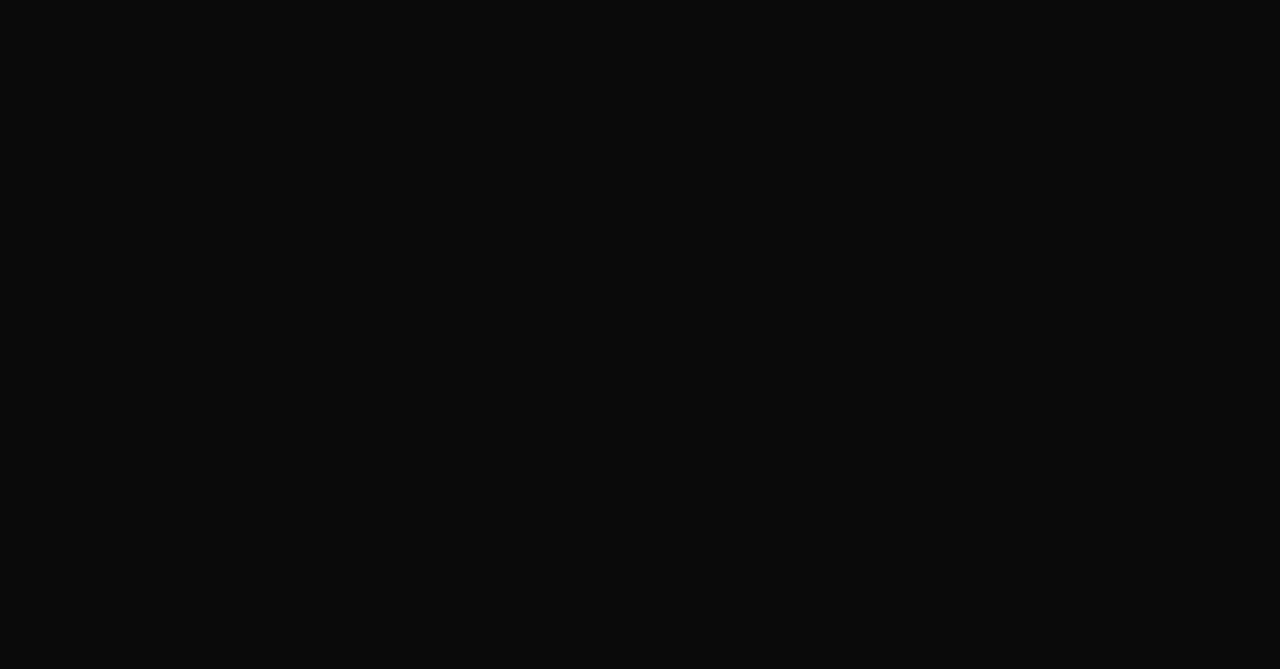
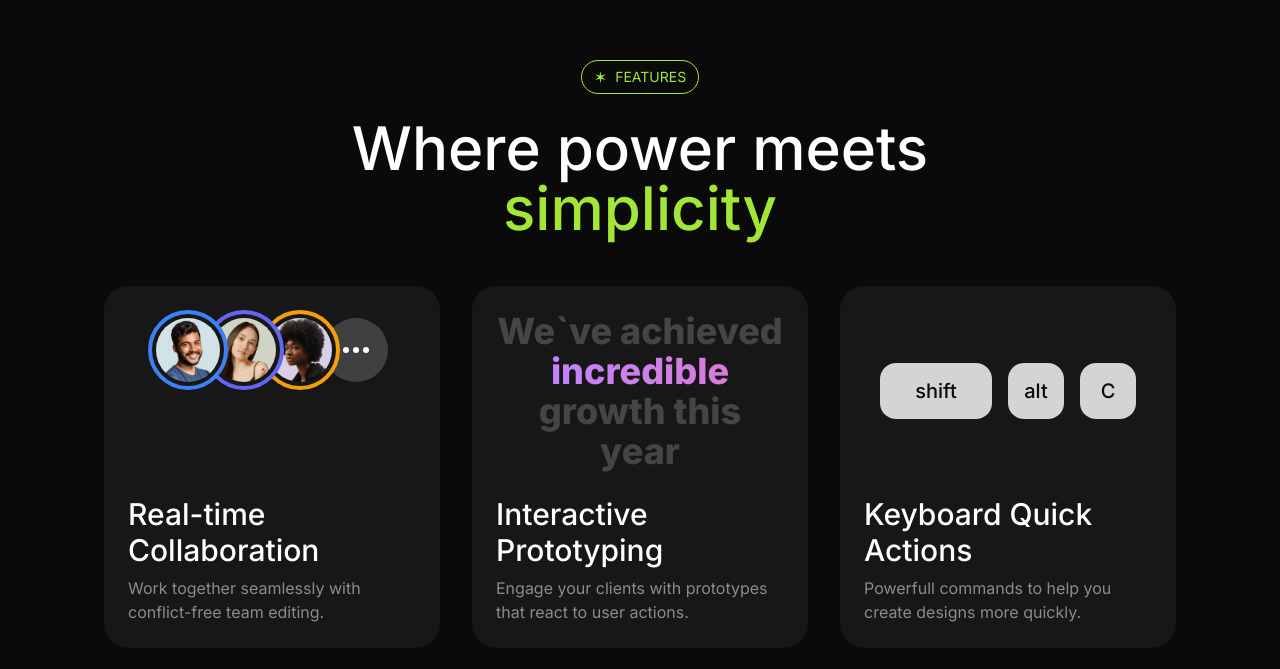
Before and after one commit to ArthurFialho/ui-saas, a Next.js app: page / in a window 1280 px wide. Shown: the part 2128-2797 px from the top of the page. Before the commit the page ends 2092 px from the top, so only its background shows below. Built offline with nearby package versions, Linux system fonts and the light colour scheme.

Commit message:
feat:add Features sectiob and add Key, FeatureCard and Avatar component

```diff
--- a/src/app/layout.tsx
+++ b/src/app/layout.tsx
@@ -10,7 +10,7 @@
 });
 
 export const metadata: Metadata = {
-    title: "Modern Design Tool Landing Page",
+    title: "Ivential",
     description: "Created with the help of Frontend Tribe",
 };
 
--- a/src/app/page.tsx
+++ b/src/app/page.tsx
@@ -1,3 +1,4 @@
+import Features from "@/sections/Features";
 import Hero from "@/sections/Hero";
 import Introduction from "@/sections/Introduction";
 import LogoTicker from "@/sections/LogoTicker";
@@ -10,6 +11,7 @@
             <Hero />
             <LogoTicker />
             <Introduction />
+            <Features />
         </>
     );
 }
--- /dev/null
+++ b/src/components/Avatar.tsx
@@ -0,0 +1,17 @@
+import type { HTMLAttributes } from "react";
+import { twMerge } from "tailwind-merge";
+
+export default function Avatar(props: HTMLAttributes<HTMLDivElement>) {
+    const { className, children, ...otherProps } = props;
+    return (
+        <div
+            className={twMerge(
+                "size-20 rounded-full overflow-hidden border-4 border-blue-500 p-1 bg-neutral-900",
+                className
+            )}
+            {...otherProps}
+        >
+            {children}
+        </div>
+    );
+}
--- /dev/null
+++ b/src/components/FeatureCard.tsx
@@ -0,0 +1,24 @@
+import { twMerge } from "tailwind-merge";
+
+export default function FeatureCard(props: {
+    title: string;
+    description: string;
+    children?: React.ReactNode;
+    className?: string;
+}) {
+    const { title, description, children, className } = props;
+    return (
+        <div
+            className={twMerge(
+                "bg-neutral-900 borer border-white/10 p-6 rounded-3xl",
+                className
+            )}
+        >
+            <div className="aspect-video">{children}</div>
+            <div>
+                <h3 className="text-3xl font-medium mt-6">{title}</h3>
+                <p className="text-white/50 mt-2">{description}</p>
+            </div>
+        </div>
+    );
+}
--- /dev/null
+++ b/src/components/Key.tsx
@@ -0,0 +1,17 @@
+import type { HTMLAttributes } from "react";
+import { twMerge } from "tailwind-merge";
+
+export default function Key(props: HTMLAttributes<HTMLDivElement>) {
+    const { className, children, ...otherProps } = props;
+    return (
+        <div
+            className={twMerge(
+                "size-14 bg-neutral-300 inline-flex items-center justify-center rounded-2xl text-xl text-neutral-950 font-medium",
+                className
+            )}
+            {...otherProps}
+        >
+            {children}
+        </div>
+    );
+}
--- a/src/sections/Features.tsx
+++ b/src/sections/Features.tsx
@@ -1,3 +1,12 @@
+import Tag from "@/components/Tag";
+import FeatureCard from "@/components/FeatureCard";
+import avatar1 from "@/assets/images/avatar-ashwin-santiago.jpg";
+import avatar2 from "@/assets/images/avatar-florence-shaw.jpg";
+import avatar3 from "@/assets/images/avatar-lula-meyers.jpg";
+import Image from "next/image";
+import Avatar from "@/components/Avatar";
+import Key from "@/components/Key";
+
 const features = [
     "Asset Library",
     "Code Preview",
@@ -9,5 +18,102 @@
 ];
 
 export default function Features() {
-    return <div>Features</div>;
+    return (
+        <section className="py-24">
+            <div className="container">
+                <div className="flex justify-center">
+                    <Tag>Features</Tag>
+                </div>
+                <h2 className="text-6xl font-medium text-center mt-6 max-w-2xl mx-auto">
+                    Where power meets
+                    <span className="text-lime-400"> simplicity</span>
+                </h2>
+                <div className="mt-12 grid grid-cols-1 md:grid-cols-4 lg:grid-cols-3 gap-8">
+                    <FeatureCard
+                        title="Real-time Collaboration"
+                        description="Work together seamlessly with conflict-free team
+                                editing."
+                        className="md:col-span-2 lg:col-span-1"
+                    >
+                        <div className="aspect-vide flex items-center justify-center">
+                            <Avatar className="z-40">
+                                <Image
+                                    src={avatar1}
+                                    alt="Avatar 1"
+                                    className="rounded-full"
+                                />
+                            </Avatar>
+                            <Avatar className="-ml-6 border-indigo-500 z-30">
+                                <Image
+                                    src={avatar2}
+                                    alt="Avatar 2"
+                                    className="rounded-full"
+                                />
+                            </Avatar>
+                            <Avatar className="-ml-6 border-amber-500 z-20">
+                                <Image
+                                    src={avatar3}
+                                    alt="Avatar 3"
+                                    className="rounded-full"
+                                />
+                            </Avatar>
+                            <Avatar className="-ml-6 border-transparent">
+                                <div className="size-full bg-neutral-700 rounded-full inline-flex justify-center items-center gap-1">
+                                    {Array.from({ length: 3 }).map((_, i) => (
+                                        <span
+                                            className="size-1.5 rounded-full bg-white inline-flex"
+                                            key={i}
+                                        ></span>
+                                    ))}
+                                </div>
+                            </Avatar>
+                        </div>
+                    </FeatureCard>
+                    <FeatureCard
+                        title="Interactive Prototyping"
+                        description="Engage your clients with prototypes that react to user
+                    actions."
+                        className="md:col-span-2 lg:col-span-1"
+                    >
+                        <div className="aspect-video flex items-center justify-center">
+                            <p className="text-4xl font-extrabold text-white/20 text-center">
+                                We`ve achieved
+                                <span className=" bg-gradient-to-r from-purple-400 to-pink-400 bg-[length:200%_200%] bg-[position:0%_50%] animate-gradientMove transition-transform duration-500 bg-clip-text text-transparent">
+                                    {" "}
+                                    incredible
+                                </span>{" "}
+                                growth this year
+                            </p>
+                        </div>
+                    </FeatureCard>
+                    <FeatureCard
+                        title="Keyboard Quick Actions"
+                        description="Powerfull commands to help you create designs more quickly."
+                        className="md:col-span-2 lg:col-span-1 md:col-start-2 lg:col-start-auto"
+                    >
+                        <div className="aspect-video flex items-center justify-center gap-4">
+                            <Key className="w-28">shift</Key>
+                            <Key>alt</Key>
+                            <Key>C</Key>
+                        </div>
+                    </FeatureCard>
+                </div>
+                <div className="mt-8 flex flex-wrap gap-3 justify-center">
+                    {features.map((feature) => (
+                        <div
+                            key={feature}
+                            className="bg-neutral-900 border border-white/10 inline-flex px-3 md:px-5 py-1.5 md:py-2 rounded-2xl gap-3 items-center"
+                        >
+                            <span className="bg-lime-400 text-neutral-950 size-5 rounded-full inline-flex items-center justify-center text-xl">
+                                &#10038;
+                            </span>
+                            <span className="font-medium md:text-lg">
+                                {feature}
+                            </span>
+                        </div>
+                    ))}
+                </div>
+            </div>
+        </section>
+    );
 }
--- a/src/sections/Navbar.tsx
+++ b/src/sections/Navbar.tsx
@@ -5,7 +5,7 @@
 const navLinks = [
     { label: "home", href: "#" },
     { label: "features", href: "#features" },
-    { label: "integrations", href: "#integrations" },
+    { label: "about", href: "#integrations" },
     { label: "FAQs", href: "#faqs" },
 ];
 
```
